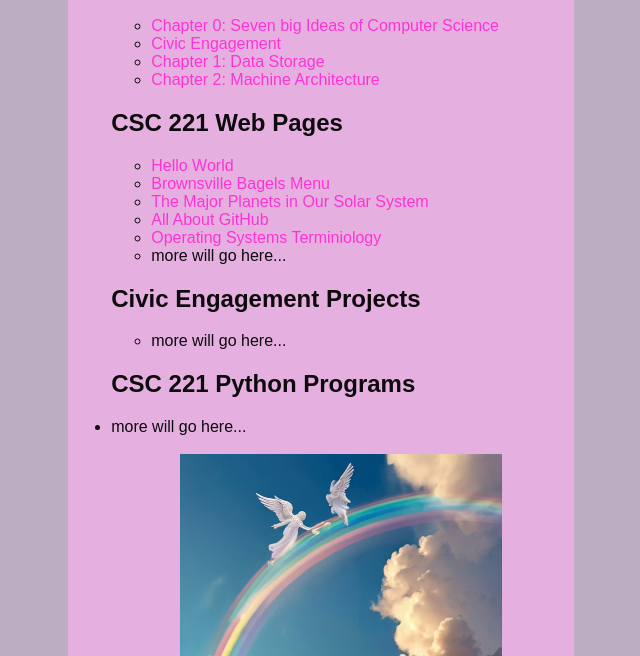
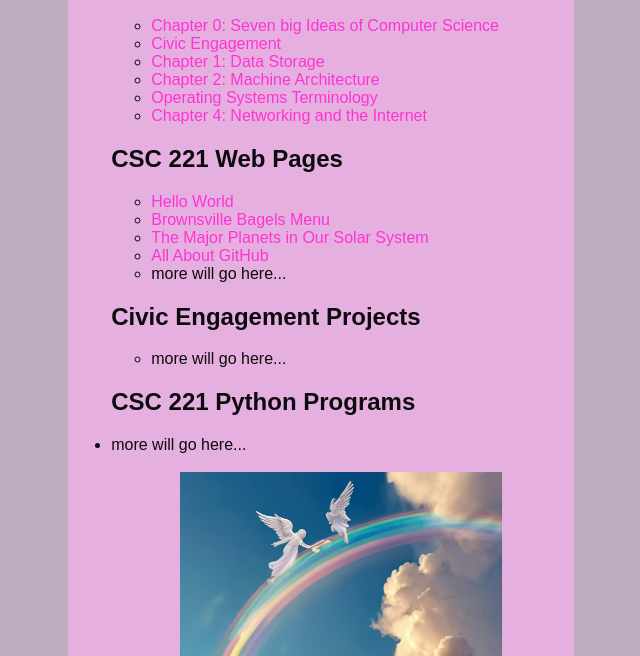
Before and after one commit to aurorepadilla-pvcc/aurorepadilla-pvcc.github.io, a plain HTML site: page index.html in a window 1280 px wide. Shown: the part 144-800 px from the top of the page, without its empty margins (319-959 px from the left). Drawn offline with Linux system fonts and the light colour scheme.

Commit message:
Add files via upload

```diff
--- a/index.html
+++ b/index.html
@@ -36,6 +36,8 @@
                     <li><a href = "https://docs.google.com/presentation/d/138TApg8D-zfzpJLZI52TiNgQ5QygIbWQ8CdWJkCz36s/edit?usp=sharing"> Civic Engagement </a></li>
                     <li><a href = "https://docs.google.com/presentation/d/17Se_o36xbeaQp8QKyO74GJPcn4W6J0efc0uQ4bInxHE/edit?usp=sharing"> Chapter 1: Data Storage </a></li>
                     <li><a href = "https://docs.google.com/presentation/d/1xN049uyb86PIfw24mVC2FSYA_0a49tFHkRtXmzeYDzw/edit?usp=sharing"> Chapter 2: Machine Architecture</a></li>
+                    <li><a href = "ch3opsys.html"> Operating Systems Terminology</a></li>
+                    <li><a href = "ch4network.html"> Chapter 4: Networking and the Internet</a></li>
                 </ul>
 
                 <h2> CSC 221 Web Pages </h2>
@@ -44,7 +46,6 @@
                     <li><a href = "bagels.html"> Brownsville Bagels Menu </a></li>
                     <li><a href = "planets.html"> The Major Planets in Our Solar System</a></li>
                     <li><a href = "githubinfo.html"> All About GitHub</a></li>
-                    <li><a href = "ch3opsys.html"> Operating Systems Terminiology</a></li>
                     <li> more will go here...</li>
                 </ul>
 
```
